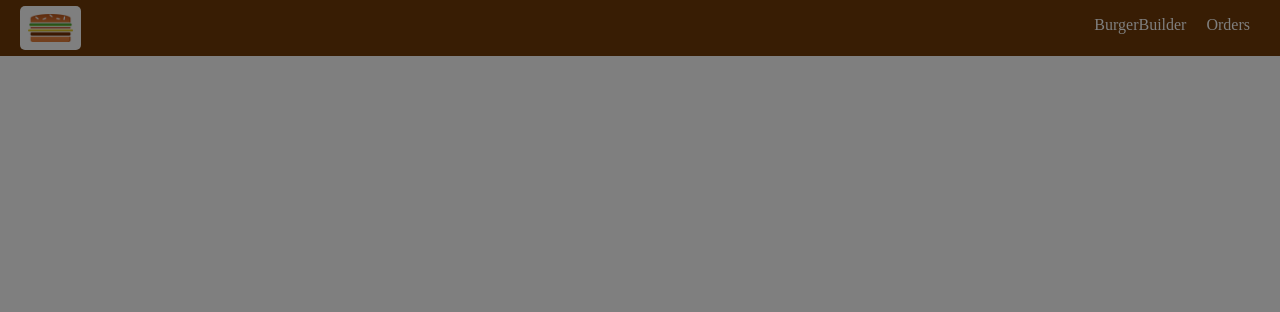
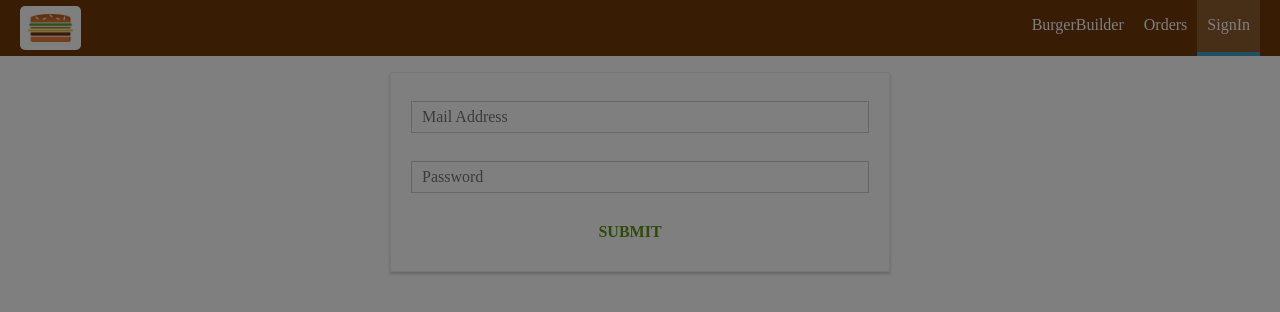
Before and after one commit to vishwanath-singh2308/burger-builder, a React (Create React App) app: page /auth in a window 1280 px wide. Shown: the top 312 px of the page. Built offline with nearby package versions, Linux system fonts and the light colour scheme.

Commit message:
Authentication started

```diff
--- a/src/App.js
+++ b/src/App.js
@@ -4,6 +4,7 @@
 import {Route,Switch} from 'react-router-dom'
 import Checkout from './containers/Checkout/Checkout'
 import Orders from  './containers/Orders/Orders'
+import Auth from './containers/Auth/Auth'
 class App extends Component {
   render() {
     return (
@@ -14,7 +15,7 @@
           <Route path="/checkout" component={Checkout}/>
           <Route path="/orders" component={Orders}/>
           <Route path="/" exact component={BurgerBuilder}/>
-
+          <Route path="/auth" component={Auth}/>
           </Switch>
 
         </Layout>
--- a/src/components/Layout/Navigation/NavigationItems/NavigationItems.js
+++ b/src/components/Layout/Navigation/NavigationItems/NavigationItems.js
@@ -5,6 +5,7 @@
     <ul className={classes.NavigationItems}>
         <NavigationItem link="/">BurgerBuilder</NavigationItem>
         <NavigationItem link="/orders">Orders</NavigationItem>
+        <NavigationItem link="/auth">SignIn</NavigationItem>
     </ul>
 );
 
--- /dev/null
+++ b/src/containers/Auth/Auth.js
@@ -0,0 +1,114 @@
+import React, { Component } from 'react'
+import Input from '../../components/Layout/UI/Input/Input'
+import Button from '../../components/Layout/UI/Button/Button'
+import classes from './Auth.module.css'
+
+class Auth extends Component {
+    state = {
+        controls: {
+            email: {
+                elementType: 'input',
+                elementConfig: {
+                    type: 'email',
+                    placeholder: 'Mail Address'
+                },
+                value: '',
+                validation: {
+                    required: true,
+                    isEmail: true
+                },
+                valid: false,
+                touched: false
+            },
+            password: {
+                elementType: 'input',
+                elementConfig: {
+                    type: 'password',
+                    placeholder: 'Password'
+                },
+                value: '',
+                validation: {
+                    required: true,
+                    minLength: 6
+                },
+                valid: false,
+                touched: false
+            }
+        }
+    }
+
+    checkValidity(value, rules){
+        let isValid=true;
+
+        if(!rules){
+            return true;
+        }
+
+        if(rules.required){
+            isValid = value.trim() !== '' && isValid;
+        }
+        if(rules.minLength){
+            isValid=value.length>=rules.minLength && isValid;
+        }
+        if(rules.maxLength){
+            isValid=value.length<=rules.maxLength && isValid;
+        }
+        if (rules.isEmail) {
+            const pattern = /[a-z0-9!#$%&'*+/=?^_`{|}~-]+(?:\.[a-z0-9!#$%&'*+/=?^_`{|}~-]+)*@(?:[a-z0-9](?:[a-z0-9-]*[a-z0-9])?\.)+[a-z0-9](?:[a-z0-9-]*[a-z0-9])?/;
+            isValid = pattern.test(value) && isValid
+        }
+        if(rules.isNumeric){
+            const pattern = /^\d+$/;
+            isValid=pattern.test(value)&&isValid;
+        }
+        return isValid;
+    }
+
+    inputChangedHandler = (event,controlName) => {
+        const updatedControls = {
+            ...this.state.controls,
+            [controlName]: {
+                ...this.state.controls[controlName],
+                value: event.target.value,
+                valid: this.checkValidity(event.target.value, this.state.controls[controlName.validation]),
+                touched: true
+            }
+        }
+        this.setState({controls: updatedControls})
+    }
+
+    render() {
+        const formElementsArray = [];
+        for (let key in this.state.controls) {
+            formElementsArray.push({
+                id: key,
+                config: this.state.controls[key]
+            })
+        }
+
+        const form = formElementsArray.map(formElement => (
+            <Input
+                key={formElement.id}
+                elementType={formElement.config.elementType}
+                elementConfig={formElement.config.elementConfig}
+                value={formElement.config.value}
+                invalid={!formElement.config.valid}
+                shouldValidate={formElement.config.validation}
+                touched={formElement.config.touched}
+                changed={(event) => this.inputChangedHandler(event, formElement.id)}
+            />
+        ))
+        return (
+            <div className={classes.Auth}>
+                <form>
+                    {form}
+                    <Button btnType="Success">
+                        SUBMIT
+                    </Button>
+                </form>
+            </div>
+        )
+    }
+}
+
+export default Auth
--- /dev/null
+++ b/src/containers/Auth/Auth.module.css
@@ -0,0 +1,17 @@
+.Auth{
+    margin: 20px auto;
+    width: 80%;
+    text-align: center;
+    box-sizing: border-box;
+    box-shadow: 0 2px 3px #ccc;
+    border: 1px solid #eee;
+    padding: 10px;
+}
+
+
+
+@media (min-width:600px){
+    .Auth{
+        width: 500px;
+    }
+}
```
Also changed, not shown: src/store/actions/auth.js (added).
